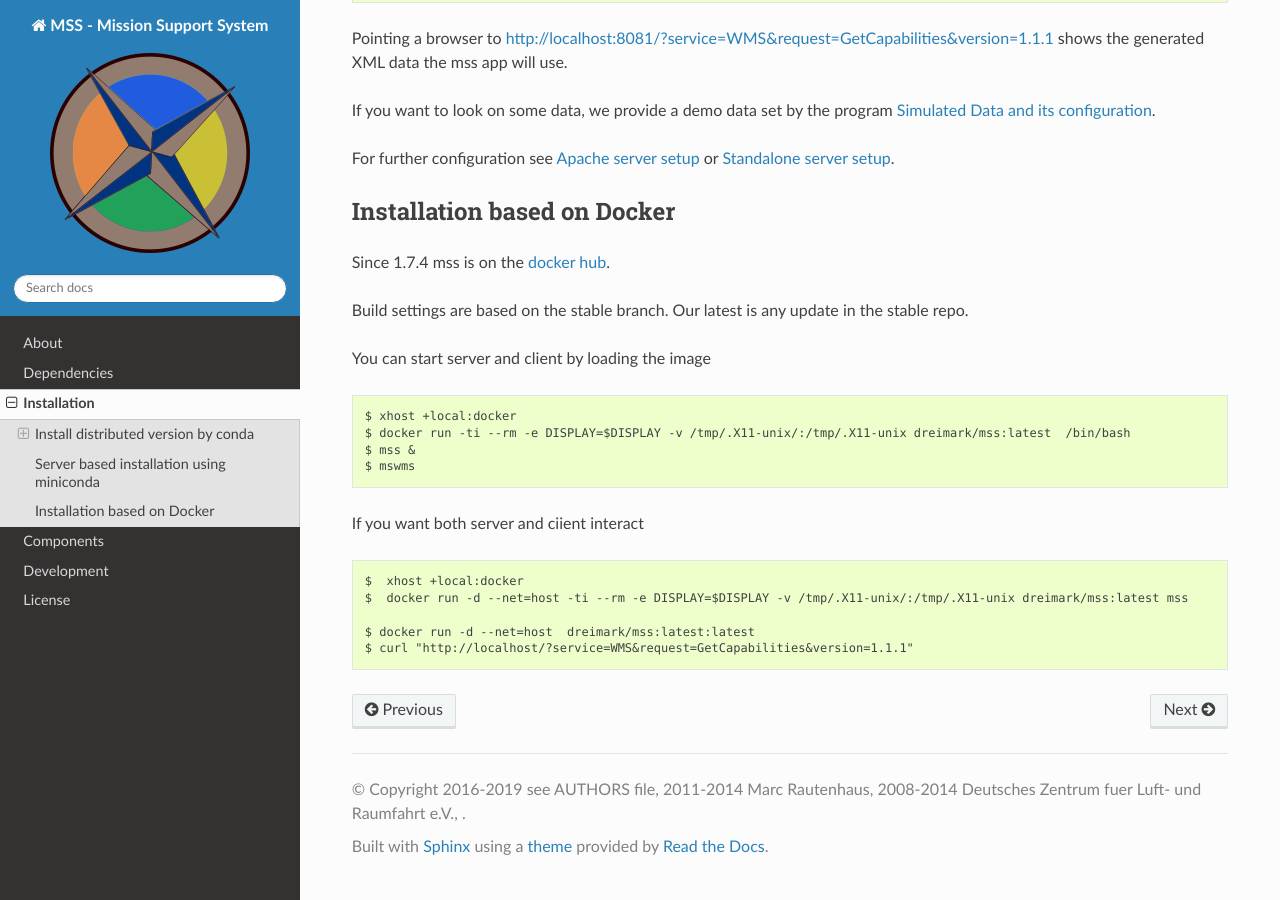
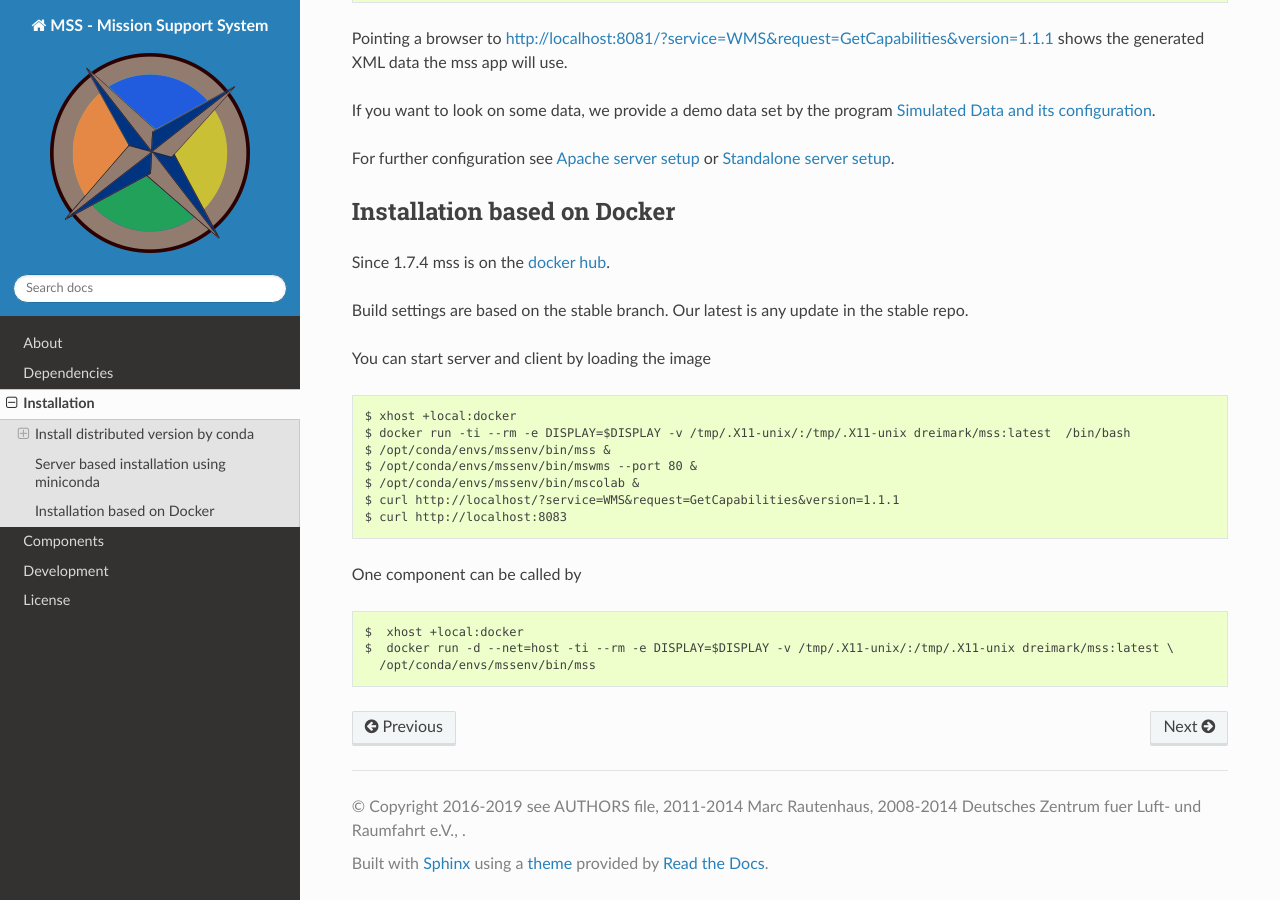
Before and after one commit to Open-MSS/MSS, a Sphinx documentation site: the page built from docs/installation.rst, in a window 1280 px wide and 900 px high, scrolled down 1746 px. Built offline with Sphinx 7.4.7 and the Read the Docs theme 2.0.0, drawn with Linux system fonts in a browser that asks for light colours; the version number could not be read and is left out.

Commit message:
adjusted documentation for dockerimage

```diff
--- a/docs/installation.rst
+++ b/docs/installation.rst
@@ -99,14 +99,14 @@ You can start server and client by loading the image ::
 
  $ xhost +local:docker
  $ docker run -ti --rm -e DISPLAY=$DISPLAY -v /tmp/.X11-unix/:/tmp/.X11-unix dreimark/mss:latest  /bin/bash
- $ mss &
- $ mswms
+ $ /opt/conda/envs/mssenv/bin/mss &
+ $ /opt/conda/envs/mssenv/bin/mswms --port 80 &
+ $ /opt/conda/envs/mssenv/bin/mscolab &
+ $ curl http://localhost/?service=WMS&request=GetCapabilities&version=1.1.1
+ $ curl http://localhost:8083
 
-
-If you want both server and ciient interact ::
+One component can be called by ::
 
  $  xhost +local:docker
- $  docker run -d --net=host -ti --rm -e DISPLAY=$DISPLAY -v /tmp/.X11-unix/:/tmp/.X11-unix dreimark/mss:latest mss
-
- $ docker run -d --net=host  dreimark/mss:latest:latest
- $ curl "http://localhost/?service=WMS&request=GetCapabilities&version=1.1.1"
+ $  docker run -d --net=host -ti --rm -e DISPLAY=$DISPLAY -v /tmp/.X11-unix/:/tmp/.X11-unix dreimark/mss:latest \
+   /opt/conda/envs/mssenv/bin/mss
```
